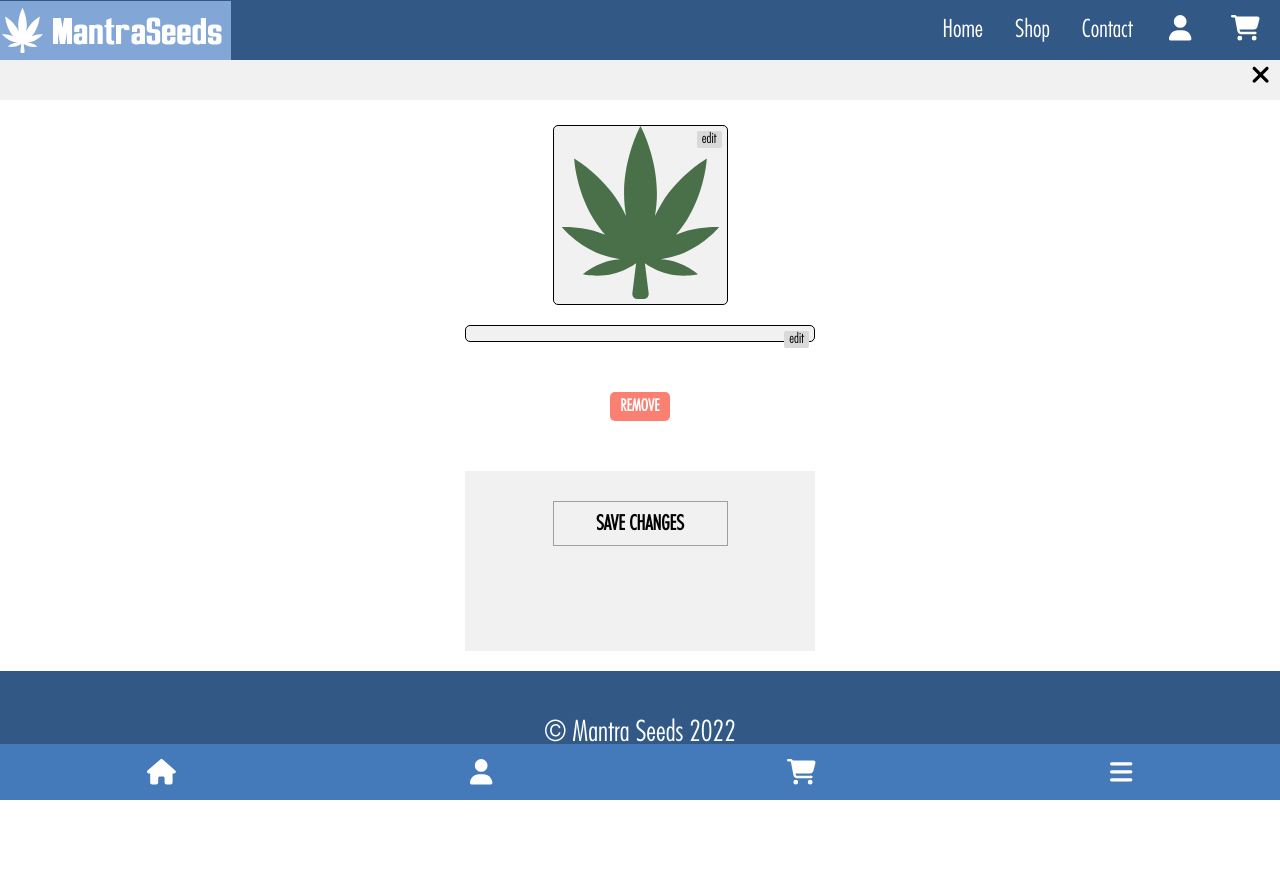
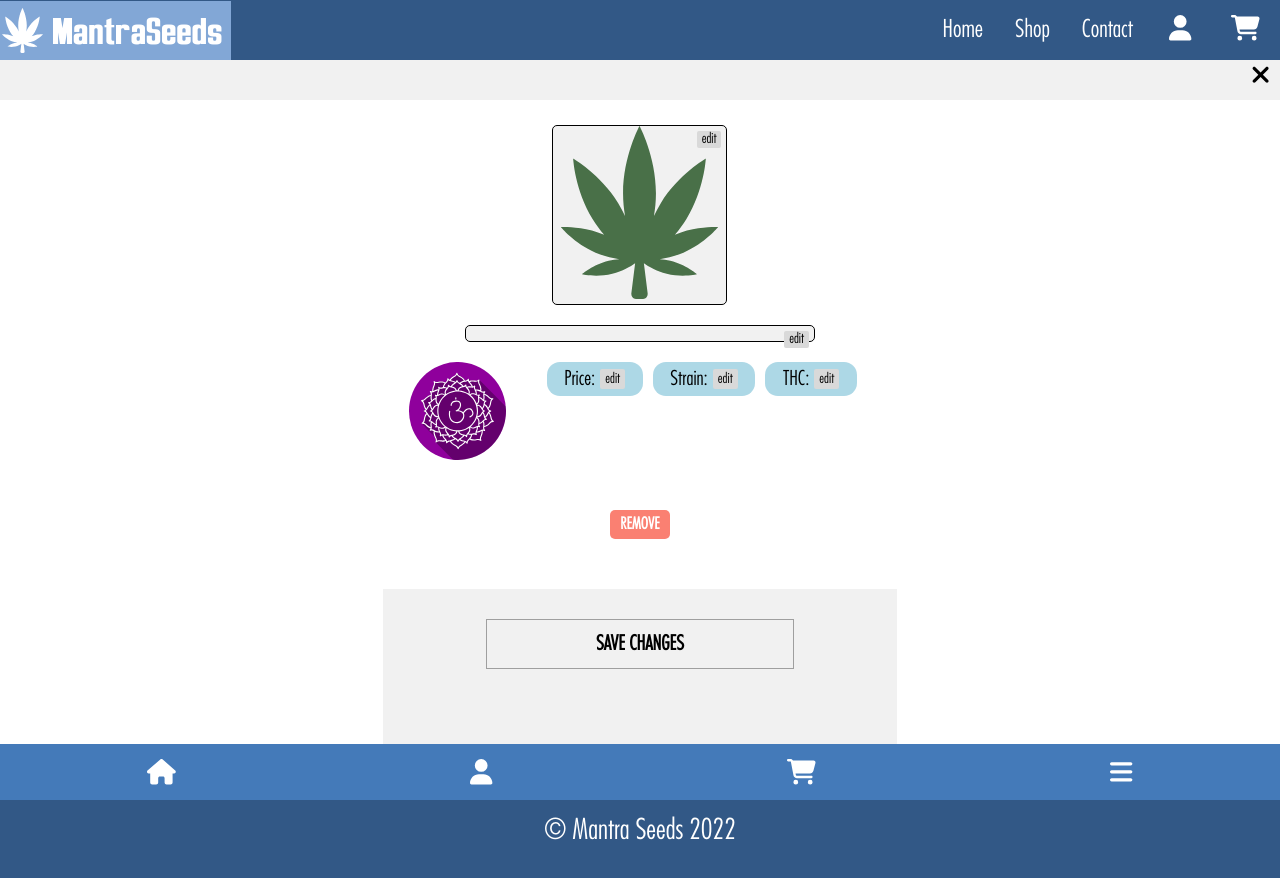
Before and after one commit to EricJamesCrow/mantra-seeds, a React (Create React App) app in the folder frontend/: page /admin/products/1 in a window 1280 px wide. Shown: the top 878 px of the page. Before the commit the page ends 800 px from the top, so only its background shows below. Built offline with nearby package versions, Linux system fonts and the light colour scheme; no server answers.

Commit message:
update CSS

```diff
--- a/frontend/src/pages/admin/components/EditProductModel.css
+++ b/frontend/src/pages/admin/components/EditProductModel.css
@@ -46,6 +46,80 @@
 .edit-product-description-border button:hover {
     background: #b7b6b6;
 }
+
+.edit-product-attributes-container {
+    display: flex;
+    justify-content: center;
+}
+
+.edit-product-attributes-container > div:first-child {
+    width:25%;
+    float: left;
+    text-align: center;
+}
+
+.edit-product-attributes-container > div:last-child {
+    width:100%;
+    float: right;
+    text-align: center;
+    display: flex;
+    flex-direction: row;
+    flex-wrap: wrap;
+    justify-content: center;
+}
+
+.edit-product-attributes-container {
+    margin-top: 20px;
+    margin-left: 5%;
+}
+
+.edit-product-chakra {
+    width: 20%;
+}
+
+.edit-product-attribute {
+	cursor: pointer;
+    background: #ADD8E6;
+    border-radius: 13px;
+    font-family: 'Futura';
+    font-style: normal;
+    font-weight: 300;
+    font-size: 20px;
+    color: black;
+    display: flex;
+    /* width: 40%; */
+    align-items: center;
+    justify-content: center;
+    flex-grow: 0.2;
+    height: 35%;
+    margin: 0 5px 5px 5px;
+}
+
+.edit-product-attribute:hover {
+    background: #CFEAF3;
+}
+
+.edit-product-attribute-edit {
+    background: none;
+	color: inherit;
+	border: none;
+	padding: 0;
+	font: inherit;
+	cursor: pointer;
+	outline: inherit;
+    background: #D9D9D9;
+    border-radius: 2px;
+    font-size: 14px;
+    padding: 0px 5px 0px 5px;
+    transition: all .1s ease-in-out;
+    height: 60%;
+    margin-left: 5px;
+}
+
+.edit-product-attribute-edit:hover {
+    background: #b7b6b6;
+}
+
 
 .remove-product-btn {
     all: unset;
@@ -122,10 +196,9 @@
     font-weight: 300;
     font-size: 16px;
     color: #00756A;
-    padding-bottom: 20px;
 }
 
-.signup-instead {
+.save-changes {
     display: flex;
     flex-flow: column;
     align-items: center;
@@ -133,7 +206,7 @@
     height: 180px;
 }
 
-.signup-instead div {
+.save-changes div {
     padding-top: 20px;
     font-family: 'Futura';
     font-style: normal;
@@ -141,9 +214,9 @@
     font-size: 16px;
 }
 
-.signup-instead button {
-    width: 50%;
-    height: 45px;
+.save-changes button {
+    width: 60%;
+    height: 50px;
     background: #F1F1F1;
     border: 1px solid #9F9F9F;
     color: black;
@@ -155,7 +228,7 @@
     transition: background-color 250ms;
 }
 
-.signup-instead button:hover {
+.save-changes button:hover {
     cursor: pointer;
     background: #e0e0e0;
 }
--- a/frontend/src/pages/admin/components/EditProductModel.jsx
+++ b/frontend/src/pages/admin/components/EditProductModel.jsx
@@ -9,6 +9,7 @@ import "./EditProductModel.css"
 import { FontAwesomeIcon } from '@fortawesome/react-fontawesome'
 import { faXmark } from '@fortawesome/free-solid-svg-icons'
 import Cannabis from "../../../images/cannabis-leaf-green.svg"
+import Crown from "../../../images/chakras/crown-chakra.svg"
 
 export default function EditProductModel() {
     const [name, setName] = useState('')
@@ -21,6 +22,12 @@ export default function EditProductModel() {
     const { id } = useParams()
     const [product, setProduct] = useState('')
     const { dispatch } = useProductsContext()
+
+    var productAttributes = {
+      "Price": product.price,
+      "Strain": product.strain,
+      "THC": product.thc
+    }
 
     const navigate = useNavigate();
 
@@ -47,6 +54,10 @@ export default function EditProductModel() {
                 setProduct(data)
             })
     }, [id])
+
+    useEffect(() => {
+      productAttributes = {"Price": product.price, "Strain": product.strain, "THC": product.thc}
+    }, [product])
 
   return (
     <>
@@ -76,9 +87,21 @@ export default function EditProductModel() {
         <button onClick={(e) => e.preventDefault()}>edit</button>
   <div>{product.description}</div>
   </div>
+  <div className="edit-product-attributes-container">
+    <img className="edit-product-chakra" src={Crown}>
+    </img>
+    <div className="edit-product-attribute-btns">
+    {Object.entries(productAttributes).map(([key, value]) => (
+  <div className="edit-product-attribute" onClick={() => console.log(productAttributes)}>
+    <div>{key}: {value}</div>
+    <button className="edit-product-attribute-edit" onClick={(e) => e.preventDefault()}>edit</button>
+  </div>
+))}
+    </div>
+  </div>
   <button className="remove-product-btn" onClick={handleDelete}>REMOVE</button>
 </div>
-<div className="signup-instead">
+<div className="save-changes">
         <button onClick={(e) => e.preventDefault()}>SAVE CHANGES</button>
     </div>
     </form>
```
